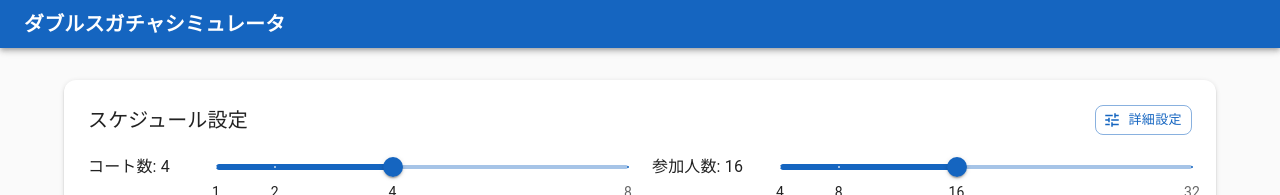
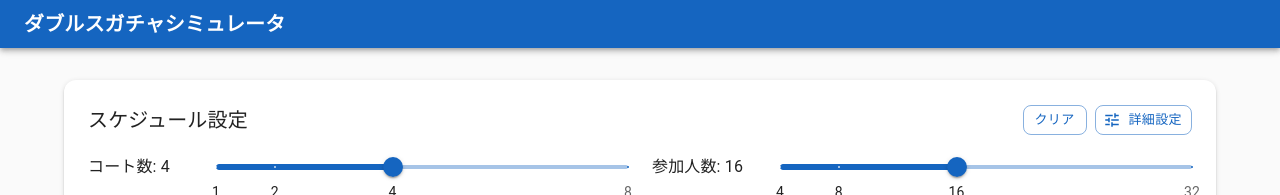
Before and after one commit to tshorea1207/doubles-random-number-table, a React (Vite) app: page / in a window 1280 px wide. Shown: the top 195 px of the page. Built offline with nearby package versions, Linux system fonts and the light colour scheme.

Commit message:
条件クリアボタンを追加。

```diff
--- a/src/components/ScheduleForm.tsx
+++ b/src/components/ScheduleForm.tsx
@@ -25,6 +25,16 @@ import { normalizeFixedPair, validateFixedPairs } from "../utils/fixedPairs";
 // 固定ペアの色（単色）
 const PAIR_COLOR = '#1565c0';
 
+// 設定の初期値
+const DEFAULTS: { courts: number; players: number; rounds: number; w1: number; w2: number; w3: number } = {
+  courts: 4,
+  players: 16,
+  rounds: 15,
+  w1: 1.0,
+  w2: 0.5,
+  w3: 2.0,
+};
+
 type PairSelectionState =
   | { mode: 'inactive' }
   | { mode: 'selecting'; firstPlayer: null }
@@ -46,12 +56,12 @@ interface ScheduleFormProps {
 }
 
 export function ScheduleForm({ onGenerate, onRegenerate, onCancel, isGenerating, schedule, completedMatches, fixedPairs, onFixedPairsChange, speechPitch, onSpeechPitchChange, speechRate, onSpeechRateChange }: ScheduleFormProps) {
-  const [courts, setCourts] = useState(4);
-  const [players, setPlayers] = useState(16);
-  const [rounds, setRounds] = useState(15);
-  const [w1, setW1] = useState(1.0);
-  const [w2, setW2] = useState(0.5);
-  const [w3, setW3] = useState(2.0);
+  const [courts, setCourts] = useState(DEFAULTS.courts);
+  const [players, setPlayers] = useState(DEFAULTS.players);
+  const [rounds, setRounds] = useState(DEFAULTS.rounds);
+  const [w1, setW1] = useState(DEFAULTS.w1);
+  const [w2, setW2] = useState(DEFAULTS.w2);
+  const [w3, setW3] = useState(DEFAULTS.w3);
   const [helpTarget, setHelpTarget] = useState<"w1" | "w2" | "w3" | null>(null);
   const [advancedOpen, setAdvancedOpen] = useState(false);
 
@@ -352,7 +362,7 @@ export function ScheduleForm({ onGenerate, onRegenerate, onCancel, isGenerating,
       );
       onFixedPairsChange(newFixedPairs);
       onRegenerate({
-        courtsCount: schedule.courts,
+        courtsCount: courts,
         completedRounds: completedRoundsList,
         activePlayers: newActivePlayers,
         remainingRoundsCount: remainingRounds,
@@ -388,11 +398,36 @@ export function ScheduleForm({ onGenerate, onRegenerate, onCancel, isGenerating,
   const restingCount = Math.max(0, players - courts * 4);
   const restingMessage = restingCount > 0 ? `毎ラウンド ${restingCount} 人が休憩` : "";
 
+  // 全設定を初期値にリセット
+  const handleClear = () => {
+    setCourts(DEFAULTS.courts);
+    setPlayers(DEFAULTS.players);
+    setRounds(DEFAULTS.rounds);
+    setW1(DEFAULTS.w1);
+    setW2(DEFAULTS.w2);
+    setW3(DEFAULTS.w3);
+    onFixedPairsChange([]);
+    onSpeechRateChange(1.0);
+    onSpeechPitchChange(1.0);
+    setPendingAdds([]);
+    setPendingRemoves([]);
+    setPairSelection({ mode: 'inactive' });
+    setShowPlayerGrid(false);
+  };
 
   return (
     <Paper sx={{ p: { xs: 2, sm: 3 }, mb: 3 }}>
       <Box sx={{ display: "flex", alignItems: "center", justifyContent: "space-between", mb: { xs: 1, sm: 2 } }}>
         <Typography variant="h6">スケジュール設定</Typography>
+        <Box sx={{ display: "flex", gap: 1 }}>
+          <Button
+            variant="outlined"
+            size="small"
+            onClick={handleClear}
+            disabled={isGenerating}
+          >
+            クリア
+          </Button>
           <Tooltip title="詳細設定">
             <span>
               <Button
@@ -412,6 +447,7 @@ export function ScheduleForm({ onGenerate, onRegenerate, onCancel, isGenerating,
               </Button>
             </span>
           </Tooltip>
+        </Box>
       </Box>
 
       <form onSubmit={handleSubmit}>
```
Lines whose indentation alone changed are shown as unchanged.
